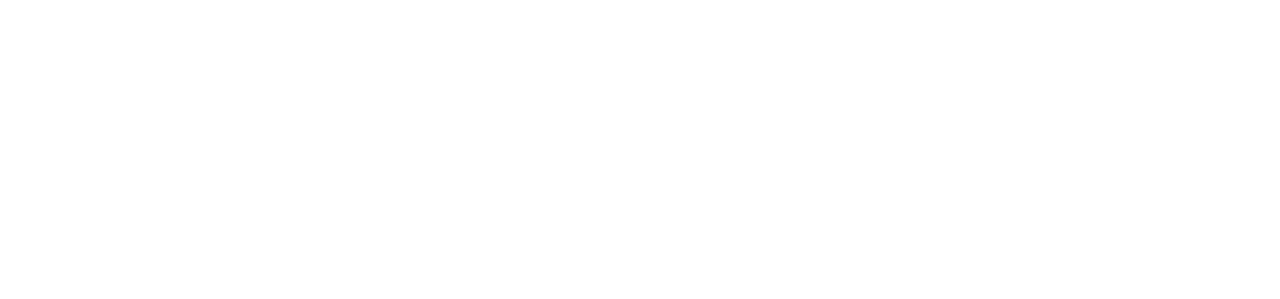
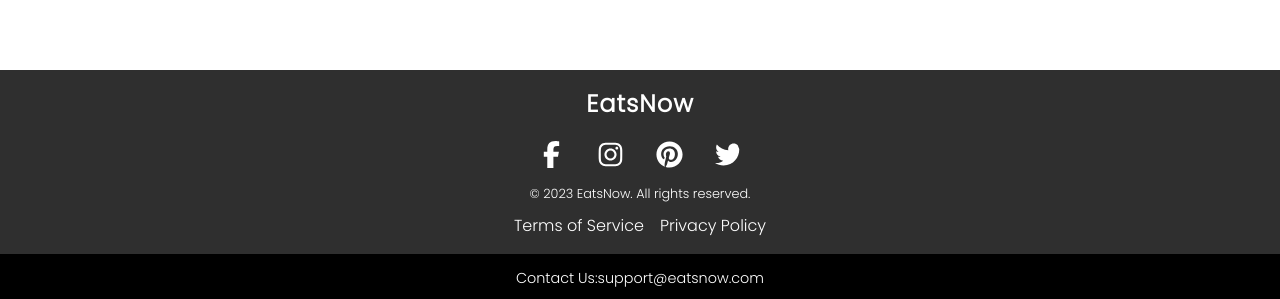
Before and after one commit to sayaliundale/EatsNow, a React (Create React App) app: page / in a window 1280 px wide. Shown: the part 2218-2517 px from the top of the page. Before the commit the page ends 1968 px from the top, so only its background shows below. Built offline with nearby package versions, Linux system fonts and the light colour scheme; no server answers.

Commit message:
Footer added

```diff
--- a/src/App.js
+++ b/src/App.js
@@ -1,6 +1,7 @@
 import React from "react";
 import Header from "./Components/Header";
 import { Outlet } from "react-router-dom";
+import Footer from "./Components/Footer";
 
 
 const App = () => {
@@ -8,6 +9,7 @@
     <>
       <Header />
       <Outlet />
+      <Footer/>
     </>
 
   );
--- /dev/null
+++ b/src/Components/Footer.js
@@ -0,0 +1,44 @@
+import React from 'react';
+import "../Style/Footer.css";
+
+const Footer = () => {
+    return (
+        <footer>
+            <div className="footer-content">
+                <div className="company-name">EatsNow</div>
+                <div className="social-media">
+                    <a href="https://facebook.com/" target="_blank" rel="noopener noreferrer">
+                        <svg xmlns="http://www.w3.org/2000/svg" height="27" width="27" viewBox="0 0 320 512">
+                            <path fill="#fff" d="M80 299.3V512H196V299.3h86.5l18-97.8H196V166.9c0-51.7 20.3-71.5 72.7-71.5c16.3 0 29.4 .4 37 1.2V7.9C291.4 4 256.4 0 236.2 0C129.3 0 80 50.5 80 159.4v42.1H14v97.8H80z" /></svg>
+                    </a>
+                    <a href="https://instagram.com/" target="_blank" rel="noopener noreferrer">
+                        <svg xmlns="http://www.w3.org/2000/svg" height="27" width="27" viewBox="0 0 448 512">
+                            <path fill="#fff" d="M224.1 141c-63.6 0-114.9 51.3-114.9 114.9s51.3 114.9 114.9 114.9S339 319.5 339 255.9 287.7 141 224.1 141zm0 189.6c-41.1 0-74.7-33.5-74.7-74.7s33.5-74.7 74.7-74.7 74.7 33.5 74.7 74.7-33.6 74.7-74.7 74.7zm146.4-194.3c0 14.9-12 26.8-26.8 26.8-14.9 0-26.8-12-26.8-26.8s12-26.8 26.8-26.8 26.8 12 26.8 26.8zm76.1 27.2c-1.7-35.9-9.9-67.7-36.2-93.9-26.2-26.2-58-34.4-93.9-36.2-37-2.1-147.9-2.1-184.9 0-35.8 1.7-67.6 9.9-93.9 36.1s-34.4 58-36.2 93.9c-2.1 37-2.1 147.9 0 184.9 1.7 35.9 9.9 67.7 36.2 93.9s58 34.4 93.9 36.2c37 2.1 147.9 2.1 184.9 0 35.9-1.7 67.7-9.9 93.9-36.2 26.2-26.2 34.4-58 36.2-93.9 2.1-37 2.1-147.8 0-184.8zM398.8 388c-7.8 19.6-22.9 34.7-42.6 42.6-29.5 11.7-99.5 9-132.1 9s-102.7 2.6-132.1-9c-19.6-7.8-34.7-22.9-42.6-42.6-11.7-29.5-9-99.5-9-132.1s-2.6-102.7 9-132.1c7.8-19.6 22.9-34.7 42.6-42.6 29.5-11.7 99.5-9 132.1-9s102.7-2.6 132.1 9c19.6 7.8 34.7 22.9 42.6 42.6 11.7 29.5 9 99.5 9 132.1s2.7 102.7-9 132.1z" />
+                        </svg>
+                    </a>
+                    <a href="https://instagram.com/" target="_blank" rel="noopener noreferrer">
+                        <svg xmlns="http://www.w3.org/2000/svg" height="27" width="27" viewBox="0 0 496 512">
+                            <path fill="#fff" d="M496 256c0 137-111 248-248 248-25.6 0-50.2-3.9-73.4-11.1 10.1-16.5 25.2-43.5 30.8-65 3-11.6 15.4-59 15.4-59 8.1 15.4 31.7 28.5 56.8 28.5 74.8 0 128.7-68.8 128.7-154.3 0-81.9-66.9-143.2-152.9-143.2-107 0-163.9 71.8-163.9 150.1 0 36.4 19.4 81.7 50.3 96.1 4.7 2.2 7.2 1.2 8.3-3.3 .8-3.4 5-20.3 6.9-28.1 .6-2.5 .3-4.7-1.7-7.1-10.1-12.5-18.3-35.3-18.3-56.6 0-54.7 41.4-107.6 112-107.6 60.9 0 103.6 41.5 103.6 100.9 0 67.1-33.9 113.6-78 113.6-24.3 0-42.6-20.1-36.7-44.8 7-29.5 20.5-61.3 20.5-82.6 0-19-10.2-34.9-31.4-34.9-24.9 0-44.9 25.7-44.9 60.2 0 22 7.4 36.8 7.4 36.8s-24.5 103.8-29 123.2c-5 21.4-3 51.6-.9 71.2C65.4 450.9 0 361.1 0 256 0 119 111 8 248 8s248 111 248 248z" /></svg>
+
+                    </a>
+
+                    <a href="https://twitter.com/" target="_blank" rel="noopener noreferrer">
+                        <svg xmlns="http://www.w3.org/2000/svg" height="27" width="27" viewBox="0 0 512 512">
+                            <path fill="#fff" d="M459.4 151.7c.3 4.5 .3 9.1 .3 13.6 0 138.7-105.6 298.6-298.6 298.6-59.5 0-114.7-17.2-161.1-47.1 8.4 1 16.6 1.3 25.3 1.3 49.1 0 94.2-16.6 130.3-44.8-46.1-1-84.8-31.2-98.1-72.8 6.5 1 13 1.6 19.8 1.6 9.4 0 18.8-1.3 27.6-3.6-48.1-9.7-84.1-52-84.1-103v-1.3c14 7.8 30.2 12.7 47.4 13.3-28.3-18.8-46.8-51-46.8-87.4 0-19.5 5.2-37.4 14.3-53 51.7 63.7 129.3 105.3 216.4 109.8-1.6-7.8-2.6-15.9-2.6-24 0-57.8 46.8-104.9 104.9-104.9 30.2 0 57.5 12.7 76.7 33.1 23.7-4.5 46." /></svg> </a>
+                </div>
+                <div className="copyright">
+                    © 2023 EatsNow. All rights reserved.
+                </div>
+                <div className="footer-links">
+                    <span>Terms of Service</span>
+                    <sapn href="/privacy">Privacy Policy</sapn>
+                </div>
+                <div className="contact-info">
+                    Contact Us: <a href="mailto:support@eatsnow.com">support@eatsnow.com</a>
+                </div>
+            </div>
+        </footer>
+    );
+};
+
+export default Footer;
--- a/src/Components/Intropage.js
+++ b/src/Components/Intropage.js
@@ -10,7 +10,7 @@
       <div className="main">
         <div className="intro-left">
           <div className="intro-text">
-            <p id="first-p"  > Life's too short</p>
+            <p id="first-p"> Life's too short</p>
             <p id="second-p"> to cook, <span style={{ color: "orange" }}>let's eat !</span></p>
             <p id="order-now">Order now and conquer your cravings</p>
             <p>
@@ -27,7 +27,8 @@
           <img src={Pasta} alt="Pasta" className="pasta-img" />
         </div>
       </div>
-     <Body/>
+      <Body />
+
     </>
   )
 }
--- a/src/Components/RestCard.js
+++ b/src/Components/RestCard.js
@@ -1,5 +1,6 @@
 import React from "react";
 import { CDNURL } from "../Utils/Constants";
+import Star from "../Imgs/Greenstar.png"
 
 
 const RestCard = (props) => {
@@ -15,8 +16,10 @@
                 <div className="rest-info">
                     <h3>{name}</h3>
                     <p>{cuisines.join(" , ")}</p>
-                    <p>{avgRating}</p>
-                    <p>{sla?.deliveryTime} mins</p>
+                    <p>{avgRating}
+                       <img src={Star} alt="star" style={{width:"1.2rem", marginLeft:"0.5rem", marginTop:"0.7rem" }} />
+                     <span> {sla?.deliveryTime} mins</span></p>
+
                 </div>
             </div>
         </>
--- a/src/Style/Body.css
+++ b/src/Style/Body.css
@@ -1,56 +1,124 @@
-.body{
-    width:100%;
-
-    margin-top:2rem;
+.body {
+    width: 100%;
+    margin-top: 2rem;
     /* border:1px solid black; */
-    display:flex;
-}
-.rating{
-    width:50%;
-    border:1px solid black;
 
 }
-.container{
-    width:80%;
-    padding: 3rem 5rem;
-    display:flex;
-   flex-wrap: wrap;
-    gap:2rem;
+
+.rating {
+    margin-left: 6%;
+    margin-top: 3.5%;
+    border: 1px solid rgb(102, 102, 102);
+    letter-spacing: 0.3px;
+    width: 30%;
+    border-radius: 10px;
+    height: 30rem;
+
+
 }
-.rest-card{
-    width:15rem;
-    height:25rem;
+
+.search-filter {
+    background-color: rgb(255, 196, 0);
+    padding: 1.5rem 5.8rem;
+    border-top-left-radius: 10px;
+    border-top-right-radius: 10px;
+
+
+}
+
+
+.searchfunc {
+    border: 1px solid rgb(133, 132, 132);
+    margin: 1rem;
+    margin-top: 3rem;
+    border-radius: 5px;
+
+    height: 2.5rem;
+    display: flex;
+    box-shadow: rgba(99, 99, 99, 0.2) 0px 2px 8px 0px;
+
+
+}
+
+.searchRest {
+    font-size: 1rem;
+    border: none;
+    outline: none;
+    width: 15rem;
+    padding: 0.5rem;
+    height: 1.5rem;
+    border-top-left-radius: 4px;
+    border-bottom-left-radius: 4px;
+}
+
+.searchfunc span {
+    background-color: rgb(255, 196, 0);
+    width: 3.5rem;
+    padding: 0.5rem;
+    border-top-right-radius: 4px;
+    border-bottom-right-radius: 4px;
+}
+
+.searchfunc svg {
+    float: right;
+    width: 3.5rem
+}
+
+
+
+.container {
+
+    padding: 3rem 10rem;
+    display: flex;
+    flex-wrap: wrap;
+    gap: 3rem;
+}
+
+.rest-card {
+    width: 17rem;
+    height: 21rem;
+    border-radius: 5px;
+    background-color: rgb(243, 241, 241);
+}
+
+.rest-info {
+    padding: 1rem;
+    overflow: visible;
+    overflow-wrap: normal;
+
+}
+
+.search-info {
+    padding-left: 2rem;
+    background-color: beige;
+    width: 91%;
+    height: 16rem;
+}
+
+.rest-card img {
+    width: 100%;
+    height: 48%;
+    border-top-left-radius: 5px;
+    border-top-right-radius: 5px;
+}
+
+.rest-card:hover {
+    border: 1px solid rgb(89, 88, 88);
+}
+
+.shimmer-container {
+    display: flex;
+    gap: 2rem;
+    padding: 5rem 5rem;
+    flex-wrap: wrap;
+    margin-left: 30%;
+}
+
+.shimmer-ui {
+
+    width: 15rem;
+    height: 25rem;
     border-radius: 5px;
     background-color: rgb(236, 235, 235);
 
 }
-.rest-info{
-    padding:1rem;
-    overflow: visible;
-    overflow-wrap: normal;
-}
-
-.rest-card img{
-    width:100%;
-    height:50%;
-    border-top-left-radius: 5px;
-    border-top-right-radius: 5px;
-}
-.rest-card:hover{
-    border: 1px solid rgb(89, 88, 88);
-}
-.shimmer-container{
-    display:flex;
-    gap:2rem;
-    padding:5rem 5rem;
-    flex-wrap: wrap;
-    margin-left: 30%;
-}
-.shimmer-ui{
-
-    width:15rem;
-    height:25rem;
-    border-radius: 5px;
-    background-color: rgb(236, 235, 235);
-
-}
--- /dev/null
+++ b/src/Style/Footer.css
@@ -0,0 +1,71 @@
+/* Add these styles to your global stylesheet or create a new one for the footer */
+
+footer {
+    margin-top: 20rem;
+    background-color: #2f2f2f;
+    color: #fff;
+    padding-top: 1rem;
+    text-align: center;
+  }
+
+  .footer-content {
+    display: flex;
+    flex-direction: column;
+    align-items: center;
+  }
+
+  .company-name {
+    font-size: 1.5rem;
+    font-weight: bold;
+    margin-bottom: 10px;
+    letter-spacing: 1px;
+  }
+
+  .social-media {
+    margin-top: 10px;
+    display:flex;
+    gap:2rem;
+  }
+
+
+
+  .copyright {
+    margin: 10px 0;
+    font-size: 0.8rem;
+  }
+
+  .footer-links a {
+    color: #fff;
+    text-decoration: none;
+    margin: 0 10px;
+  }
+
+  .footer-links{
+    display:flex;
+    gap:1rem;
+  }
+  .footer-links a:hover {
+    text-decoration: underline;
+  }
+
+  .contact-info {
+    margin-top: 1rem;
+    font-size: 0.9rem;
+    background-color: black;
+    width:100%;
+    height:3rem;
+    display: flex;
+    align-items: center;
+    justify-content: center;
+  }
+
+  .contact-info a {
+    color: #fff;
+    text-decoration: none;
+
+
+  }
+
+  .contact-info a:hover {
+    text-decoration: underline;
+  }
```
Also changed, not shown: src/Components/Body.js (+24 -7 lines), src/Components/Rating.js (added, +18 -0 lines), src/Imgs/Greenstar.png (added).
